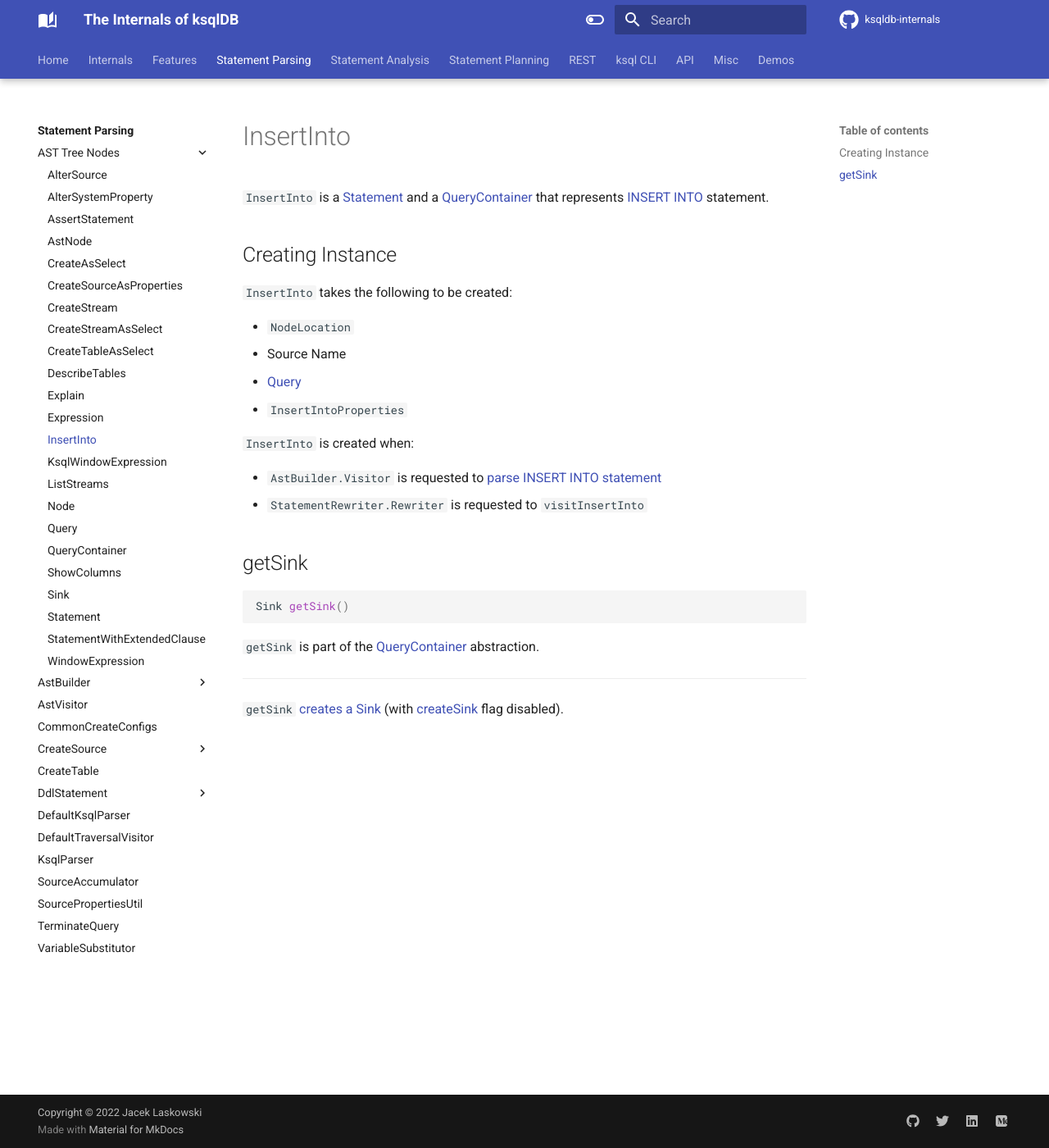
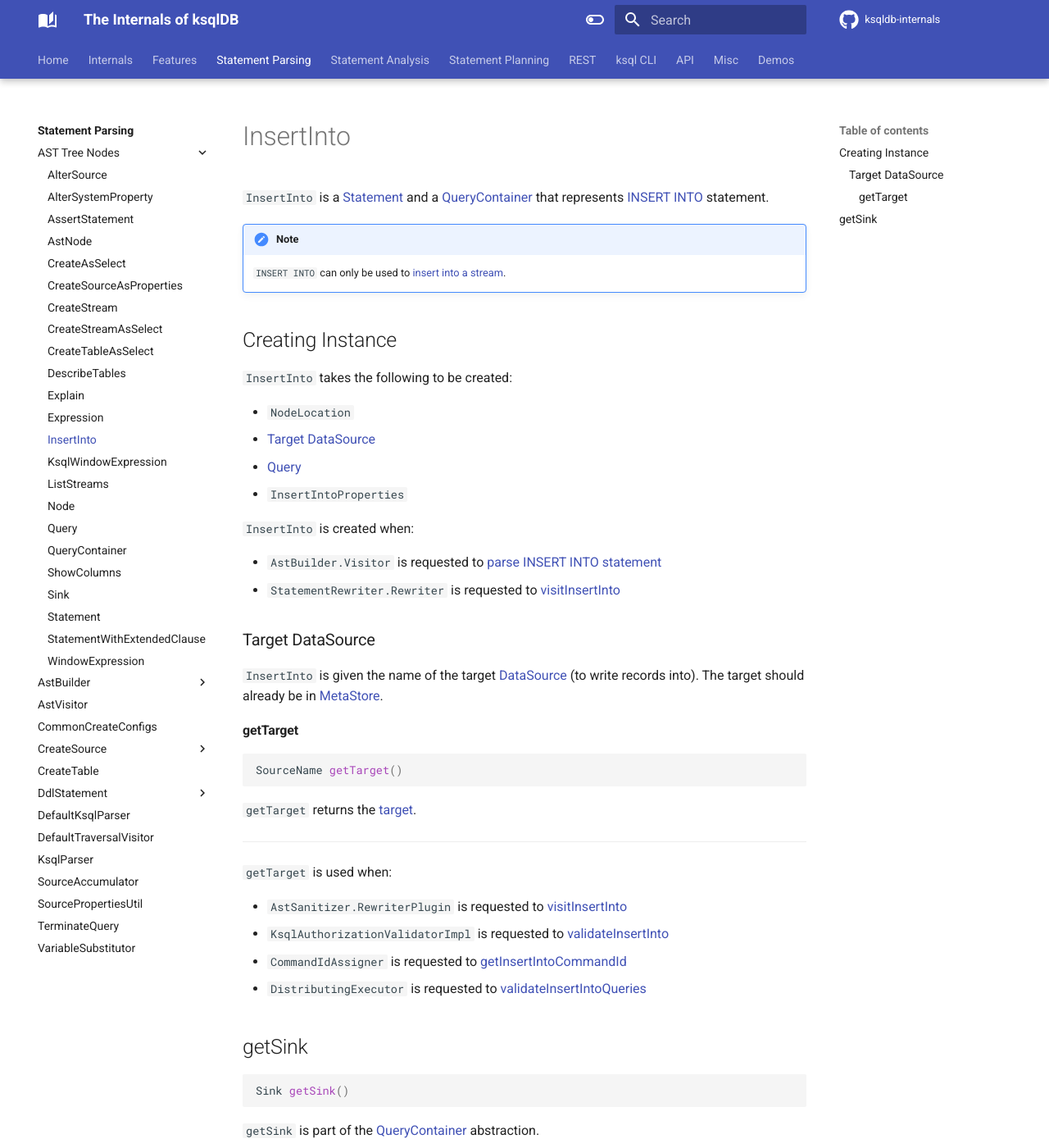
Before and after one commit to japila-books/ksqldb-internals, an MkDocs documentation site: the page built from docs/parser/InsertInto.md, in a window 1280 px wide and 1400 px high. Shown: the whole window at 82% size. Built offline with MkDocs 1.6.1 and Material for MkDocs 9.7.7, drawn with Linux system fonts in a browser that asks for light colours; comment, search, counter and statistics services are not loaded.

Commit message:
InsertInto statement

````diff
--- a/docs/parser/InsertInto.md
+++ b/docs/parser/InsertInto.md
@@ -1,20 +1,44 @@
 # InsertInto
 
 `InsertInto` is a [Statement](Statement.md) and a [QueryContainer](QueryContainer.md) that represents [INSERT INTO](AstBuilder.Visitor.md#visitInsertInto) statement.
+
+!!! note
+    `INSERT INTO` can only be used to [insert into a stream](../AstSanitizer.RewriterPlugin.md#visitInsertInto).
 
 ## Creating Instance
 
 `InsertInto` takes the following to be created:
 
 * <span id="location"> `NodeLocation`
-* <span id="target"> Source Name
+* [Target DataSource](#target)
 * <span id="query"> [Query](Query.md)
 * <span id="properties"> `InsertIntoProperties`
 
 `InsertInto` is created when:
 
 * `AstBuilder.Visitor` is requested to [parse INSERT INTO statement](AstBuilder.Visitor.md#visitInsertInto)
-* `StatementRewriter.Rewriter` is requested to `visitInsertInto`
+* `StatementRewriter.Rewriter` is requested to [visitInsertInto](../StatementRewriter.Rewriter.md#visitInsertInto)
+
+### <span id="target"><span id="getTarget"> Target DataSource
+
+`InsertInto` is given the name of the target [DataSource](../DataSource.md) (to write records into). The target should already be in [MetaStore](../MetaStore.md).
+
+#### getTarget
+
+```java
+SourceName getTarget()
+```
+
+`getTarget` returns the [target](#target).
+
+---
+
+`getTarget` is used when:
+
+* `AstSanitizer.RewriterPlugin` is requested to [visitInsertInto](../AstSanitizer.RewriterPlugin.md#visitInsertInto)
+* `KsqlAuthorizationValidatorImpl` is requested to [validateInsertInto](../KsqlAuthorizationValidatorImpl.md#validateInsertInto)
+* `CommandIdAssigner` is requested to [getInsertIntoCommandId](../rest/CommandIdAssigner.md#getInsertIntoCommandId)
+* `DistributingExecutor` is requested to [validateInsertIntoQueries](../rest/DistributingExecutor.md#validateInsertIntoQueries)
 
 ## <span id="getSink"> getSink
 
--- a/mkdocs.yml
+++ b/mkdocs.yml
@@ -147,6 +147,7 @@ nav:
       - GenericKeySerDe: GenericKeySerDe.md
       - KeySerdeFactory: KeySerdeFactory.md
     - KSPlanBuilder: KSPlanBuilder.md
+    - KsqlAuthorizationValidatorImpl: KsqlAuthorizationValidatorImpl.md
     - KsqlConfig: KsqlConfig.md
     - KsqlEngine:
       - KsqlEngine: KsqlEngine.md
@@ -194,6 +195,9 @@ nav:
     - SourceBuilderBase: SourceBuilderBase.md
     - SourceBuilderV1: SourceBuilderV1.md
     - SqlTypeParser: SqlTypeParser.md
+    - StatementRewriter:
+      - StatementRewriter: StatementRewriter.md
+      - StatementRewriter.Rewriter: StatementRewriter.Rewriter.md
     - StreamSelectBuilder: StreamSelectBuilder.md
     - StreamSource: StreamSource.md
     - TransientQueryMetadata: TransientQueryMetadata.md
@@ -298,7 +302,9 @@ nav:
     - RewrittenAnalysis: analyzer/RewrittenAnalysis.md
   - Statement Planning:
     - planner/index.md
-    - AstSanitizer: AstSanitizer.md
+    - AstSanitizer:
+      - AstSanitizer: AstSanitizer.md
+      - AstSanitizer.RewriterPlugin: AstSanitizer.RewriterPlugin.md
     - CommandFactories: CommandFactories.md
     - ConfiguredKsqlPlan: ConfiguredKsqlPlan.md
     - CreateSourceCommand: CreateSourceCommand.md
@@ -330,7 +336,6 @@ nav:
       - PlanNode: planner/PlanNode.md
       - QueryProjectNode: planner/QueryProjectNode.md
       - SingleSourcePlanNode: planner/SingleSourcePlanNode.md
-    - RewriterPlugin: RewriterPlugin.md
     - QueryPlan: QueryPlan.md
     - QueryPlannerOptions: planner/QueryPlannerOptions.md
     - RuntimeBuildContext: RuntimeBuildContext.md
````
Also changed, not shown: docs/AstSanitizer.RewriterPlugin.md (added, +3 -0 lines), docs/AstSanitizer.md (+3 -1 lines), docs/KsqlAuthorizationValidatorImpl.md (added, +3 -0 lines), docs/RewriterPlugin.md (deleted, +0 -3 lines), docs/StatementRewriter.Rewriter.md (added, +3 -0 lines), docs/StatementRewriter.md (added, +3 -0 lines), docs/parser/AstBuilder.Visitor.md (+2 -7 lines).
